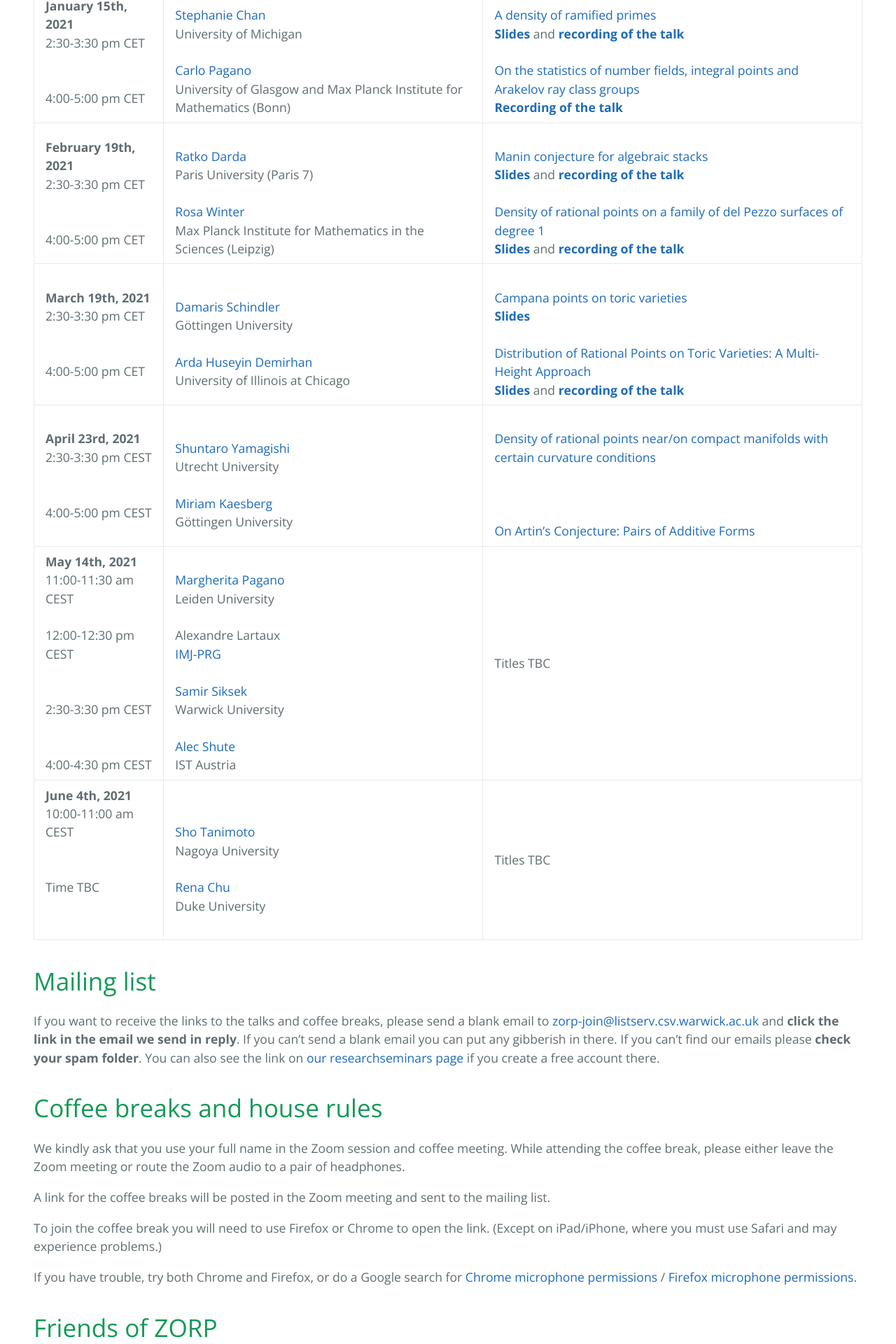
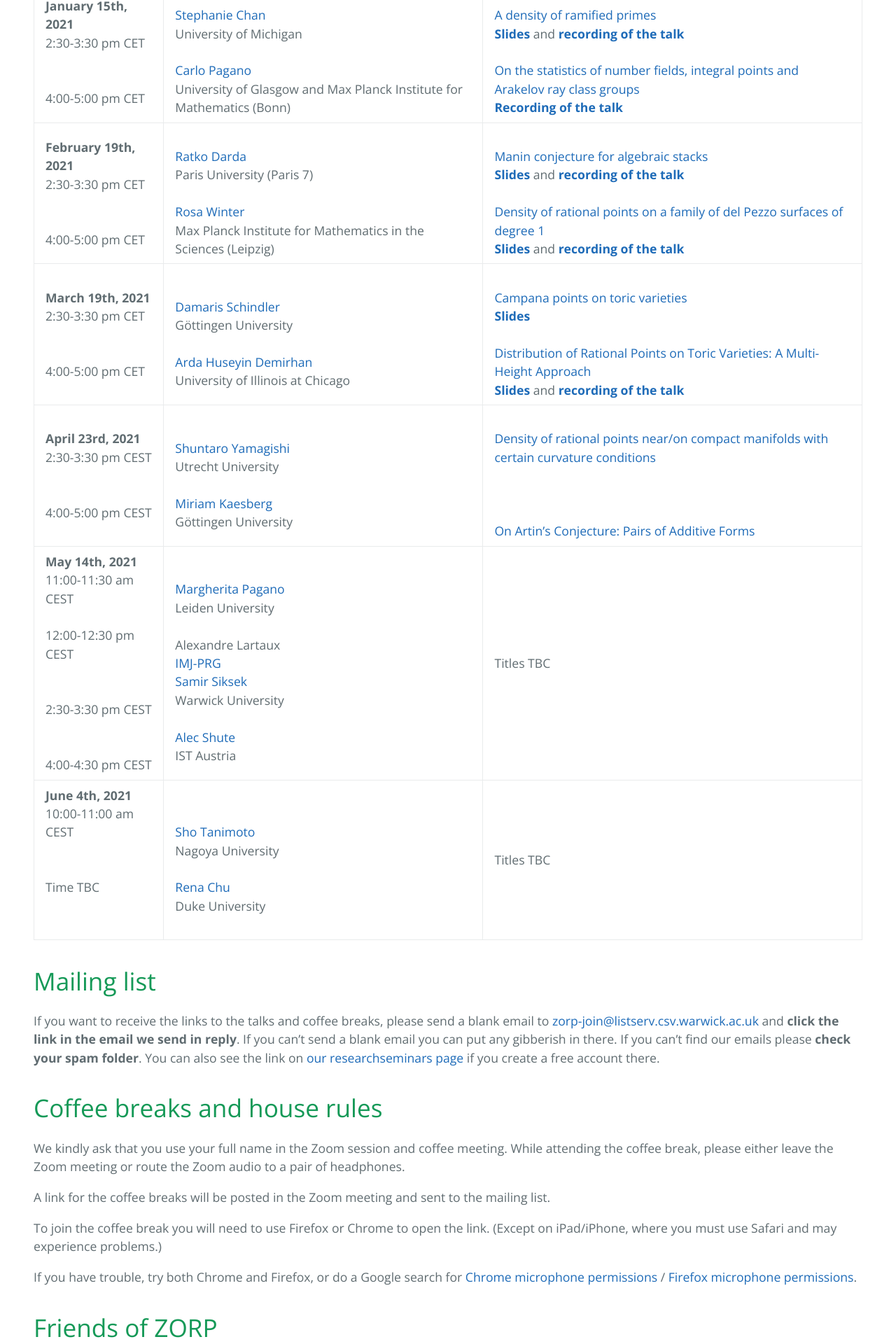
Before and after one commit to zoom-on-rational-points/zoom-on-rational-points.github.io, a Jekyll site: the page built from index.md, in a window 1280 px wide. Shown: the part 1100-3020 px from the top of the page at 70% size. Built offline with Jekyll 4.4.1, drawn with Linux system fonts in a browser that asks for light colours; our own code applies the rules of GitHub Pages for plain Markdown files.

```diff
--- a/index.md
+++ b/index.md
@@ -18,7 +18,7 @@ The seminar meets on one Friday every month with two talks, at **2:30-3:30 pm  P
 | **February 19th, 2021** <br>2:30-3:30 pm CET <br><br> <br> 4:00-5:00 pm CET <br>| <br><a href ="https://webusers.imj-prg.fr/ratko.darda">Ratko Darda</a> <br> Paris University (Paris 7) <br><br>   <a href="https://personal-homepages.mis.mpg.de/winter/">Rosa Winter</a> <br>Max Planck Institute for Mathematics in the Sciences (Leipzig) | <br><a href="https://zoom-on-rational-points.github.io/abstractRD">Manin conjecture for algebraic stacks</a><br><a href="slidesRD.pdf" style="font-weight:bold">Slides</a> and <a href="https://www.youtube.com/watch?v=ZJfP1TI6soQ" style="font-weight:bold">recording of the talk</a><br><br><a href="https://zoom-on-rational-points.github.io/abstractRW">Density of rational points on a family of del Pezzo surfaces of degree 1</a><br><a href="slidesRW.pdf" style="font-weight:bold">Slides</a> and <a href="https://www.youtube.com/watch?v=CdR8nMqoGoE" style="font-weight:bold">recording of the talk</a>|
 | **March 19th, 2021** <br>2:30-3:30 pm CET <br><br> <br> 4:00-5:00 pm CET <br> | <br><a href="https://sites.google.com/site/damarishomepage/">Damaris Schindler</a><br> G&ouml;ttingen University <br><br><a href="https://sites.google.com/a/uic.edu/ardahuseyindemirhan/">Arda Huseyin Demirhan</a><br> University of Illinois at Chicago | <br><a href="https://zoom-on-rational-points.github.io/abstractDS">Campana points on toric varieties</a><br> <a href="slidesDS.pdf" style="font-weight:bold">Slides</a><br><br> <a href="https://zoom-on-rational-points.github.io/abstractAD">Distribution of Rational Points on Toric Varieties: A Multi-Height Approach</a><br> <a href="slidesAD.pdf" style="font-weight:bold">Slides</a> and <a href="https://www.youtube.com/watch?v=W7ImcXOykro&ab_channel=EfthymiosSofos" style="font-weight:bold">recording of the talk</a>|
 | **April 23rd, 2021** <br>2:30-3:30 pm CEST <br><br> <br> 4:00-5:00 pm CEST <br> | <br><a href="https://www.uu.nl/staff/SYamagishi">Shuntaro Yamagishi</a><br> Utrecht University <br><br><a href="https://sites.google.com/view/miriam-kaesberg/home">Miriam Kaesberg</a><br> G&ouml;ttingen University | <br><a href="https://zoom-on-rational-points.github.io/abstractSY">Density of rational points near/on compact manifolds with certain curvature conditions</a><br> <br><br><br><a href="https://zoom-on-rational-points.github.io/abstractMK">On Artin's Conjecture: Pairs of Additive Forms</a><br>|
-| **May 14th, 2021** <br>11:00-11:30 am CEST <br><br>12:00-12:30 pm CEST<br><br><br>2:30-3:30 pm CEST<br><br><br>4:00-4:30 pm CEST <br>| <br><a href="https://www.universiteitleiden.nl/en/staffmembers/margherita-pagano#tab-1">Margherita Pagano</a><br> Leiden University <br><br>Alexandre Lartaux<br><a href="https://www.imj-prg.fr">IMJ-PRG</a><br><br><a href="https://homepages.warwick.ac.uk/staff/S.Siksek/">Samir Siksek</a><br>Warwick University<br><br><a href="https://ist.ac.at/en/research/browning-group/">Alec Shute</a><br>IST Austria  |  Titles TBC|
+| **May 14th, 2021** <br>11:00-11:30 am CEST <br><br>12:00-12:30 pm CEST<br><br><br>2:30-3:30 pm CEST<br><br><br>4:00-4:30 pm CEST <br>| <br><a href="https://www.universiteitleiden.nl/en/staffmembers/margherita-pagano#tab-1">Margherita Pagano</a><br> Leiden University <br><br>Alexandre Lartaux<br><a href="https://www.imj-prg.fr">IMJ-PRG</a><br><a href="https://homepages.warwick.ac.uk/staff/S.Siksek/">Samir Siksek</a><br>Warwick University<br><br><a href="https://ist.ac.at/en/research/browning-group/">Alec Shute</a><br>IST Austria  |  Titles TBC|
 | **June 4th, 2021** <br>10:00-11:00 am CEST <br><br><br> Time TBC<br><br><br>| <br><a href="https://shotanimoto.wordpress.com">Sho Tanimoto</a><br> Nagoya University <br><br><a href="https://scholars.duke.edu/person/rena.chu">Rena Chu</a><br>Duke University |  Titles TBC|
 
 
```
